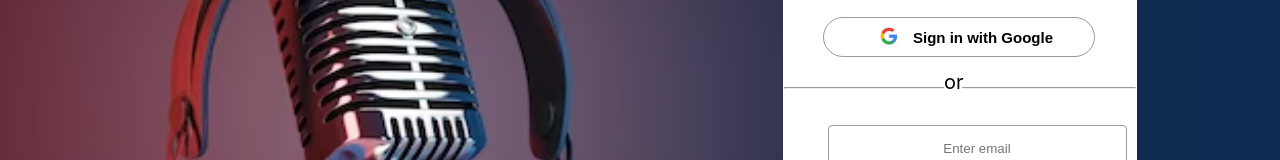
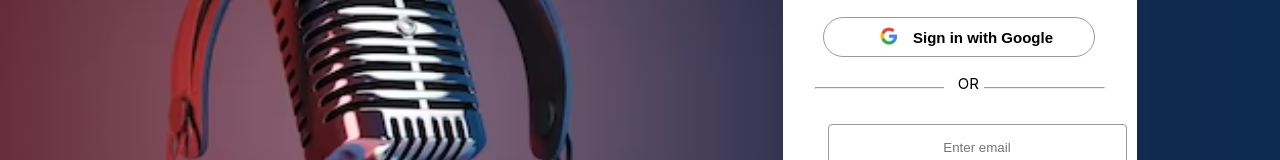
Before and after one commit to Ritika091/Team-TechKnowBit, a React (Create React App) app in the folder frontend/: page /login in a window 1280 px wide. Shown: the part 221-381 px from the top of the page. Built offline with nearby package versions, Linux system fonts and the light colour scheme.

Commit message:
updated the changes

```diff
--- a/frontend/src/Components/Login/Login.css
+++ b/frontend/src/Components/Login/Login.css
@@ -67,9 +67,12 @@ left: 75%;
 }
 .Or{
     display: block;
-    width: 18px;
+    width: 40px;
     background-color: #fff;
-    font-size: 20px;
-    margin-top: -27px;
+    font-size: 15px;
+    margin-top: -23px;
     margin-left: 10rem;
 }
+hr{
+    width: 18rem;
+}
--- a/frontend/src/Components/Login/Login.js
+++ b/frontend/src/Components/Login/Login.js
@@ -50,7 +50,7 @@ export default function Login() {
                     Sign in with Google </button>
             </div>
             <hr />
-        <span className='Or'>or</span>
+        <span className='Or'>&nbsp;&nbsp;OR</span>
             <p className='message'>{message}</p>
         <div>
            <input type="email" name='email' id='email' placeholder='Enter email' onChange={(e)=>{setEmail(e.target.value)}}/>
--- a/frontend/src/Components/Sign Up/SignUp.css
+++ b/frontend/src/Components/Sign Up/SignUp.css
@@ -67,9 +67,12 @@ left: 75%;
 }
 .Or{
     display: block;
-    width: 18px;
+    width: 40px;
     background-color: #fff;
-    font-size: 20px;
-    margin-top: -27px;
+    font-size: 15px;
+    margin-top: -23px;
     margin-left: 10rem;
 }
+hr{
+    width: 18rem;
+}
--- a/frontend/src/Components/Sign Up/SignUp.js
+++ b/frontend/src/Components/Sign Up/SignUp.js
@@ -48,7 +48,7 @@ export default function SignUp() {
                     Sign up with Google </button>
             </div>
             <hr />
-        <span className='Or'>or</span>
+        <span className='Or'>&nbsp;&nbsp;OR</span>
 
        <p className='signup'>{message}</p>
             <div>
```
